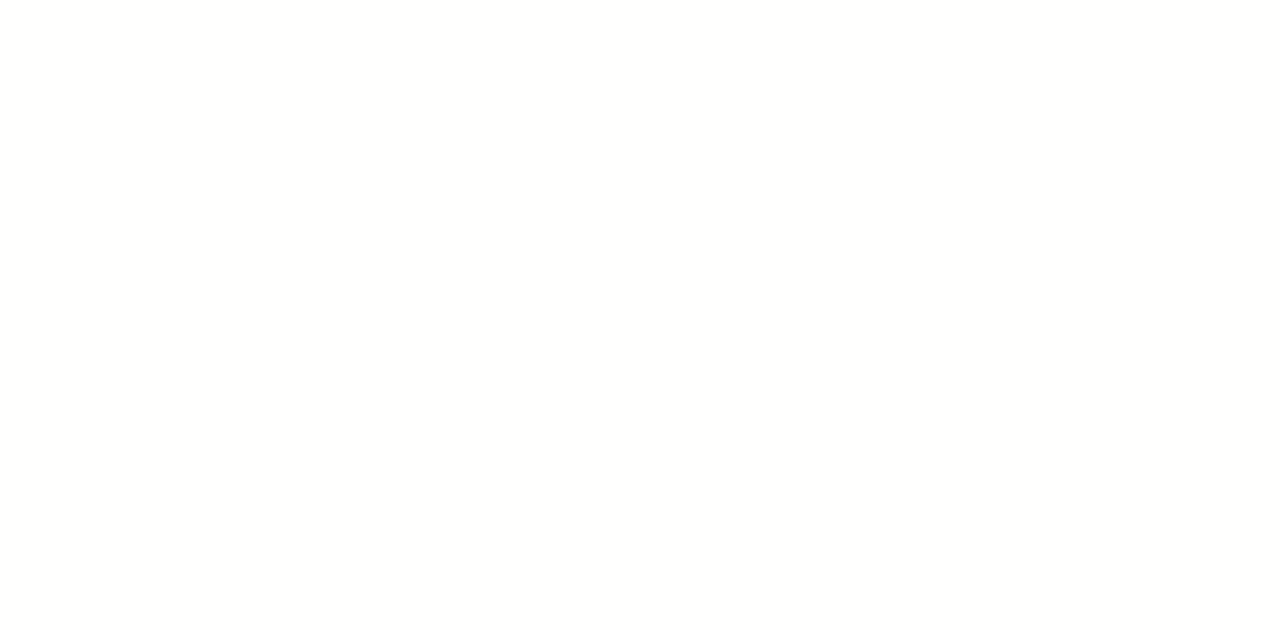
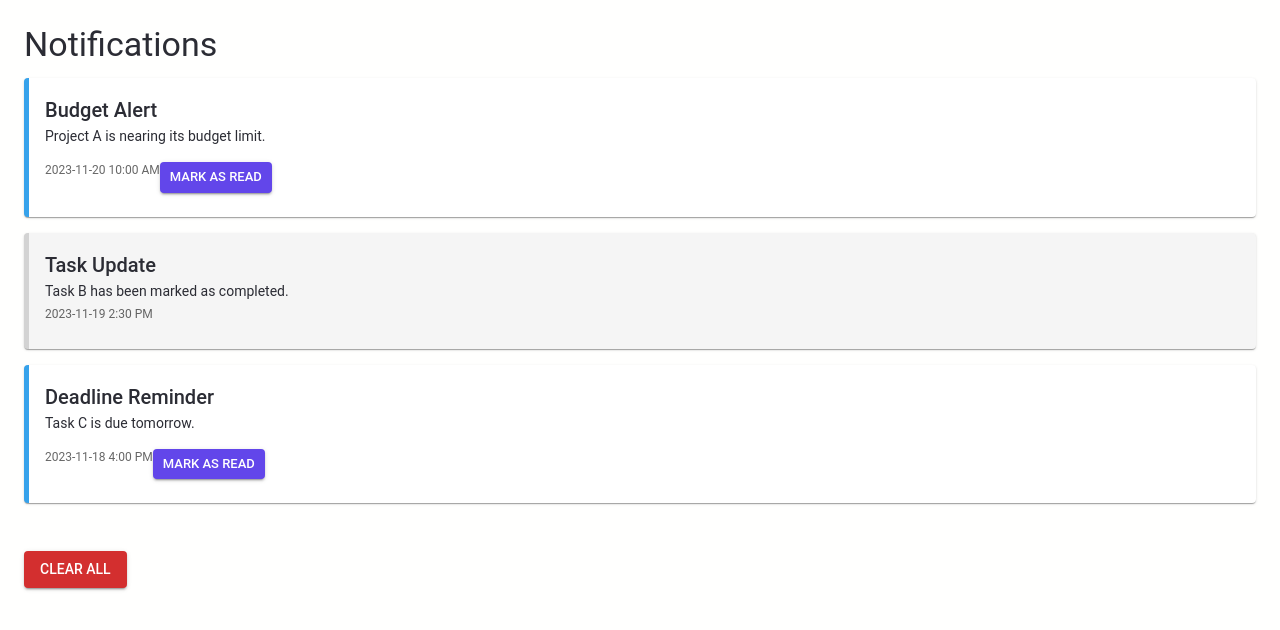
Before and after one commit to abhiram-shaji/flow-companion-frontend, a React (Create React App) app: page /notifications in a window 1280 px wide. Before the commit this address had no page. Shown: the top 630 px of the page. Built offline with nearby package versions, Linux system fonts and the light colour scheme.

Commit message:
Add ui for notifications page

```diff
--- a/src/App.tsx
+++ b/src/App.tsx
@@ -14,6 +14,7 @@
 import WorkerTasksPage from "./pages/WorkerTasksPage";
 import WorkerBudgetsPage from "./pages/WorkerBudgetsPage";
 import WorkerEstimatesPage from "./pages/WorkerEstimatesPage";
+import NotificationsPage from "./pages/NotificationsPage";
 
 const ErrorBoundary: React.FC<{ children: React.ReactNode }> = ({ children }) => {
     try {
@@ -43,6 +44,8 @@
             <Route path="/worker/tasks" element={<WorkerTasksPage />} />
             <Route path="/worker/budgets" element={<WorkerBudgetsPage />} />
             <Route path="/worker/estimates" element={<WorkerEstimatesPage />} />
+
+            <Route path="/notifications" element={<NotificationsPage />} />
           </Routes>
         </ErrorBoundary>
       </Router>
--- /dev/null
+++ b/src/pages/NotificationsPage.tsx
@@ -0,0 +1,111 @@
+import React, { useState } from "react";
+import {
+  Box,
+  Typography,
+  Card,
+  CardContent,
+  Button,
+  Grid,
+} from "@mui/material";
+
+interface Notification {
+  id: number;
+  type: string;
+  message: string;
+  timestamp: string;
+  isRead: boolean;
+}
+
+const NotificationsPage: React.FC = () => {
+  const [notifications, setNotifications] = useState<Notification[]>([
+    {
+      id: 1,
+      type: "Budget Alert",
+      message: "Project A is nearing its budget limit.",
+      timestamp: "2023-11-20 10:00 AM",
+      isRead: false,
+    },
+    {
+      id: 2,
+      type: "Task Update",
+      message: "Task B has been marked as completed.",
+      timestamp: "2023-11-19 2:30 PM",
+      isRead: true,
+    },
+    {
+      id: 3,
+      type: "Deadline Reminder",
+      message: "Task C is due tomorrow.",
+      timestamp: "2023-11-18 4:00 PM",
+      isRead: false,
+    },
+  ]);
+
+  const handleMarkAsRead = (id: number) => {
+    setNotifications((prevNotifications) =>
+      prevNotifications.map((notification) =>
+        notification.id === id ? { ...notification, isRead: true } : notification
+      )
+    );
+  };
+
+  const handleClearAll = () => {
+    setNotifications([]);
+  };
+
+  return (
+    <Box sx={{ padding: 3 }}>
+      <Typography variant="h4" gutterBottom>
+        Notifications
+      </Typography>
+
+      {/* Notification List */}
+      <Grid container spacing={2} sx={{ marginBottom: 4 }}>
+        {notifications.map((notification) => (
+          <Grid item xs={12} key={notification.id}>
+            <Card
+              sx={{
+                backgroundColor: notification.isRead ? "#f5f5f5" : "#fff",
+                borderLeft: notification.isRead
+                  ? "5px solid #d3d3d3"
+                  : "5px solid #36A2EB",
+              }}
+            >
+              <CardContent>
+                <Typography variant="h6">{notification.type}</Typography>
+                <Typography variant="body2">{notification.message}</Typography>
+                <Typography variant="caption" color="text.secondary">
+                  {notification.timestamp}
+                </Typography>
+                {!notification.isRead && (
+                  <Button
+                    onClick={() => handleMarkAsRead(notification.id)}
+                    variant="contained"
+                    size="small"
+                    sx={{ marginTop: 2 }}
+                  >
+                    Mark as Read
+                  </Button>
+                )}
+              </CardContent>
+            </Card>
+          </Grid>
+        ))}
+      </Grid>
+
+      {/* Clear All Button */}
+      {notifications.length > 0 && (
+        <Button
+          onClick={handleClearAll}
+          variant="contained"
+          color="error"
+          sx={{ marginTop: 2 }}
+        >
+          Clear All
+        </Button>
+      )}
+    </Box>
+  );
+};
+
+export default NotificationsPage;
```
